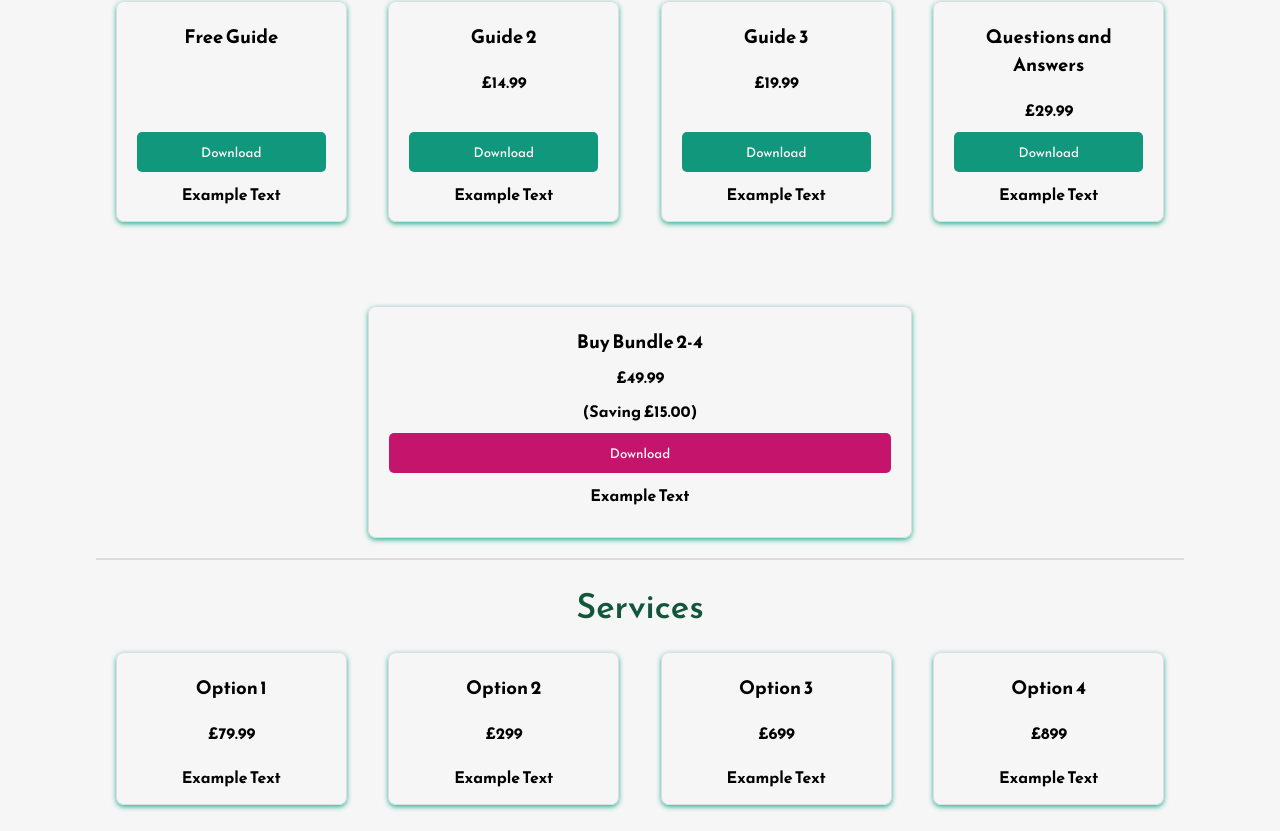
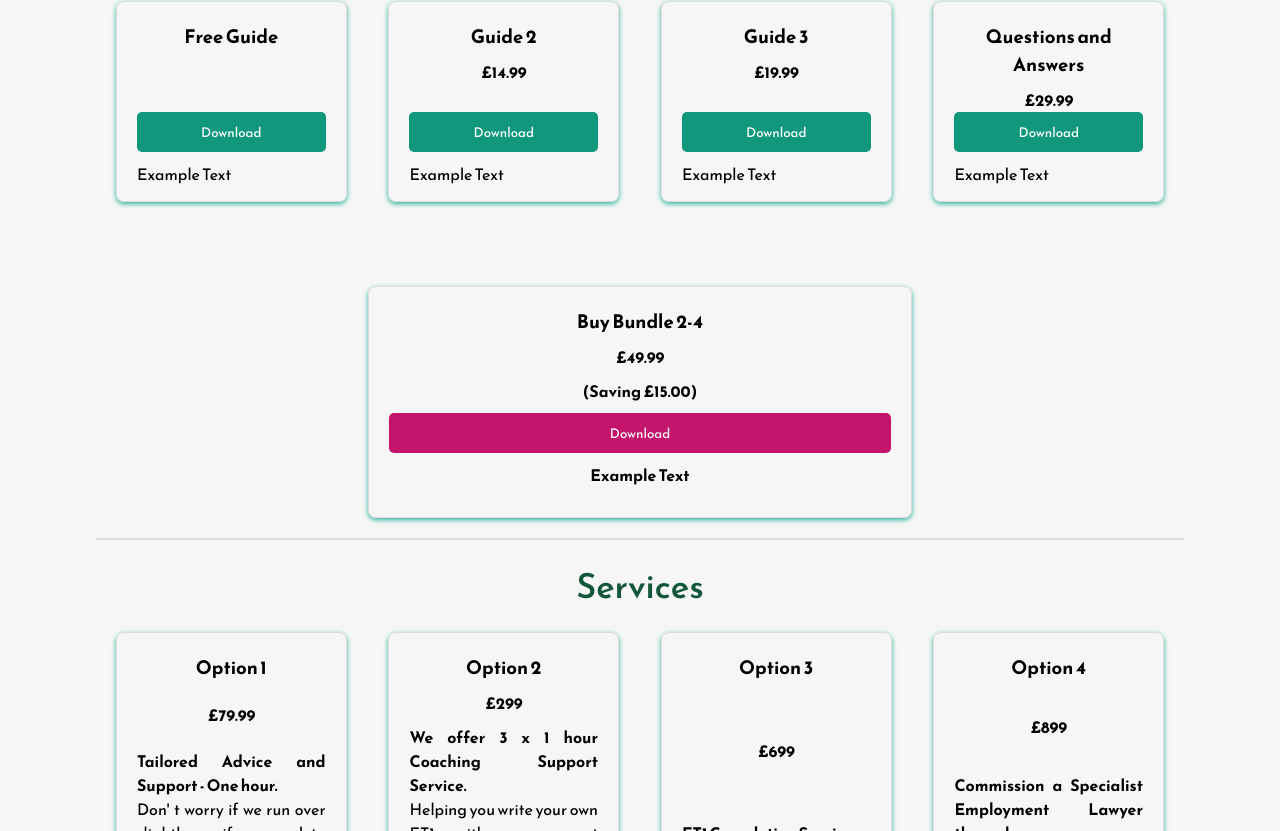
Before and after one commit to SabbirHossainRuet/myet1, a React (Create React App) app: page / in a window 1280 px wide. Shown: the part 1109-1940 px from the top of the page. Built offline with nearby package versions, Linux system fonts and the light colour scheme.

Commit message:
Revision 3

```diff
--- a/src/App.css
+++ b/src/App.css
@@ -97,9 +97,13 @@ nav {
   margin-bottom: 10px;
 }
 
+.card h4 {
+  text-align: center;
+}
+
 .card p {
   margin: 10px 0;
-  font-weight: bold;
+  text-align: justify;
 }
 
 .card button {
@@ -236,7 +240,7 @@ nav {
 
 .primary-heading {
   font-size: clamp(1rem, 3vw, 2rem);
-  color: #4c4c4c;
+  color: orange;
   /* line-height: 5rem; */
   max-width: 100%;
   text-align: center;
--- a/src/Components/About.js
+++ b/src/Components/About.js
@@ -27,7 +27,7 @@ const About = () => {
           </p>
           <p className="primary-text">
             To get started now, download one of our three helpful ET1 guides.
-            For one to one advice and support, click on one of tailored services
+            For one to one advice and support, click on one of our tailored services
             packages. Use the Contact form to get in touch if you have any
             questions.
           </p>
--- a/src/Components/Contact.js
+++ b/src/Components/Contact.js
@@ -4,7 +4,7 @@ const Contact = () => {
   return (
 
     <div className="contact-form-container">
-      <p className="primary-heading">Contact us!</p>
+      <p className="primary-heading">Contact us</p>
       <form className="contact-form">
         <div className="form-group">
           <label htmlFor="name">Name:</label>
--- a/src/Components/Guides.js
+++ b/src/Components/Guides.js
@@ -12,19 +12,19 @@ const Guides = () => {
                 </div>
                 <div className="card">
                     <h3>Guide 2</h3>
-                    <p>£14.99</p>
+                    <h4>£14.99</h4>
                     <button>Download</button>
                     <p>Example Text</p>
                 </div>
                 <div className="card">
                     <h3>Guide 3</h3>
-                    <p>£19.99</p>
+                    <h4>£19.99</h4>
                     <button>Download</button>
                     <p>Example Text</p>
                 </div>
                 <div className="card">
                     <h3>Questions and Answers</h3>
-                    <p>£29.99</p>
+                    <h4>£29.99</h4>
                     <button>Download</button>
                     <p>Example Text</p>
                 </div>
@@ -32,7 +32,7 @@ const Guides = () => {
             <br />
             <div className="bundle-card">
                 <h3>Buy Bundle 2-4</h3>
-                <p>£49.99</p>
+                <h4>£49.99</h4>
                 <p>(Saving £15.00)</p>
                 <button>Download</button>
                 <p>Example Text</p>
--- a/src/Components/Services.js
+++ b/src/Components/Services.js
@@ -7,28 +7,41 @@ const Services = () => {
       <div className="card-container">
         <div className="card">
           <h3>Option 1</h3>
-                    <p>£79.99</p>
-                    <p>Example Text</p>
+          <h4>£79.99</h4>
+          <p>
+            <b>Tailored Advice and Support - One hour.</b>
+            <br />
+            Don' t worry if we run over slightly, or if we need to explain or
+            clarify things again, we won't charge you any more.
+          </p>
         </div>
         <div className="card">
           <h3>Option 2</h3>
-                    <p>£299</p>
-                    <p>Example Text</p>
+          <h4>£299</h4>
+          <p>
+            <b>We offer 3 x 1 hour Coaching Support Service.</b>
+            <br />
+            Helping you write your own ET1 with our expert Coaching Advice and
+            Support Service by your side.
+          </p>
         </div>
         <div className="card">
           <h3>Option 3</h3>
-                    <p>£699</p>
-                    <p>Example Text</p>
+          <h4>£699</h4>
+          <p><b>ET1 Completion Service.</b>
+          <br />
+          If you'd like us to write your ET1 for you, we're happy to do that also.</p>
         </div>
         <div className="card">
           <h3>Option 4</h3>
-                    <p>£899</p>
-                    <p>Example Text</p>
+          <h4>£899</h4>
+          <p><b>Commission a Specialist Employment Lawyer through us.</b>
+          <br />
+          As we instruct on multiple ET1s every week, we get the best rates for you.</p>
         </div>
       </div>
       <hr className="divider" />
     </div>
-
   );
 };
 
```
Lines whose indentation alone changed are shown as unchanged.
